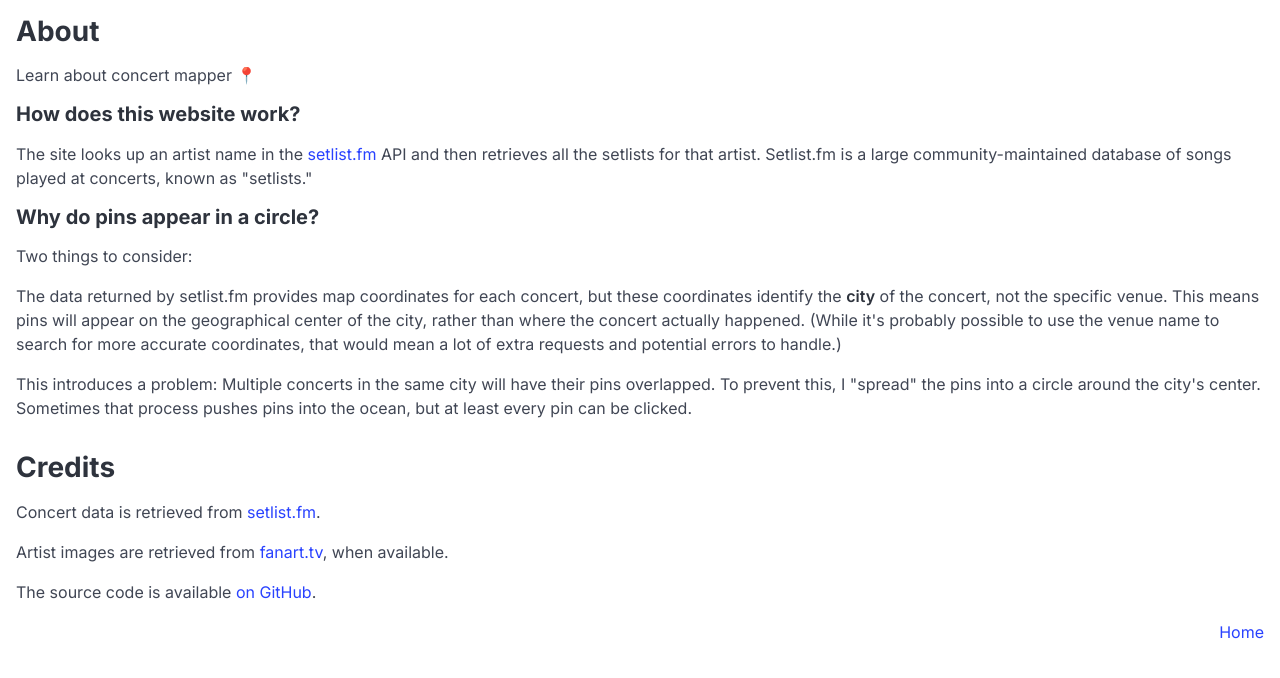
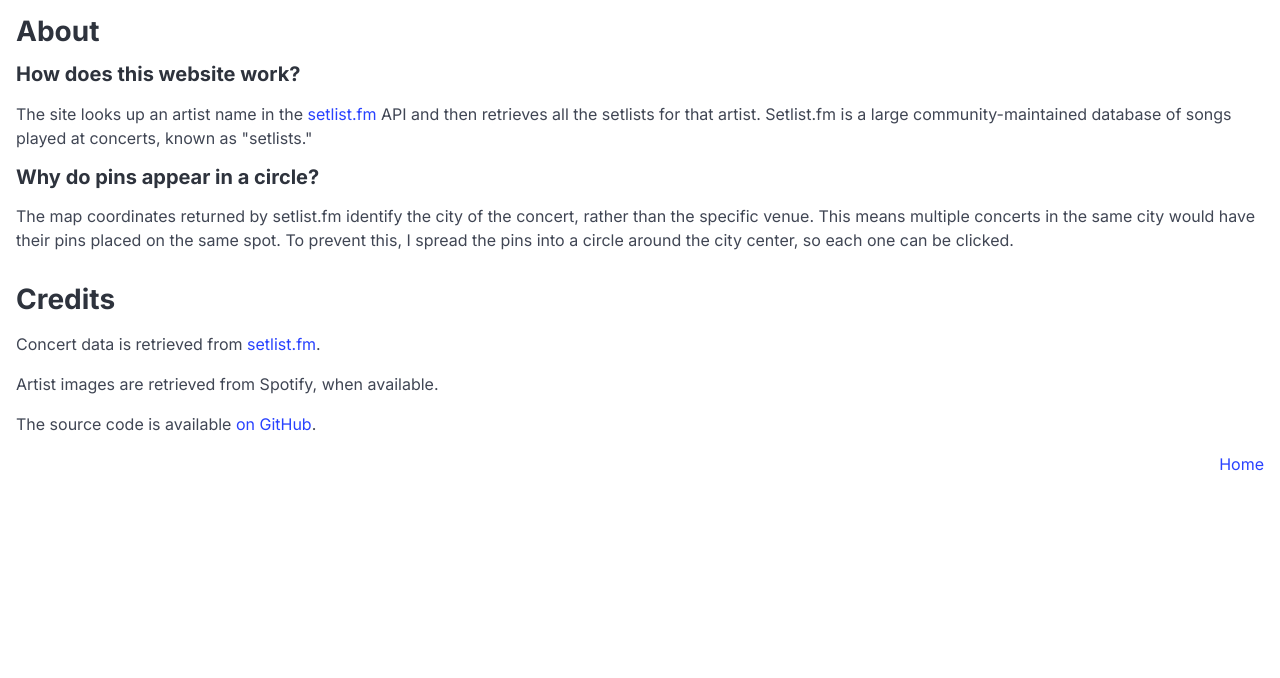
Before and after one commit to sameerdash2/concert-mapper, a Vue app in the folder client/: page /about in a window 1280 px wide. Shown: the top 678 px of the page. Built offline with nearby package versions, Linux system fonts and the light colour scheme.

Commit message:
Shorten about page

```diff
--- a/client/src/AboutView.vue
+++ b/client/src/AboutView.vue
@@ -2,8 +2,6 @@
 <template>
   <div class="cell p-4">
     <h2>About</h2>
-
-    <p>Learn about concert mapper 📍</p>
 
     <h4>How does this website work?</h4>
     <p>
@@ -11,13 +9,11 @@
     </p>
 
     <h4>Why do pins appear in a circle?</h4>
-    <p>Two things to consider:</p>
-    <p>The data returned by setlist.fm provides map coordinates for each concert, but these coordinates identify the <strong>city</strong> of the concert, not the specific venue. This means pins will appear on the geographical center of the city, rather than where the concert actually happened. (While it's probably possible to use the venue name to search for more accurate coordinates, that would mean a lot of extra requests and potential errors to handle.)</p>
-    <p>This introduces a problem: Multiple concerts in the same city will have their pins overlapped. To prevent this, I "spread" the pins into a circle around the city's center. Sometimes that process pushes pins into the ocean, but at least every pin can be clicked.</p>
+    <p>The map coordinates returned by setlist.fm identify the city of the concert, rather than the specific venue. This means multiple concerts in the same city would have their pins placed on the same spot. To prevent this, I spread the pins into a circle around the city center, so each one can be clicked.</p>
 
     <h2>Credits</h2>
     <p>Concert data is retrieved from <a href="https://www.setlist.fm/">setlist.fm</a>.</p>
-    <p>Artist images are retrieved from <a href="https://fanart.tv/">fanart.tv</a>, when available.</p>
+    <p>Artist images are retrieved from Spotify, when available.</p>
     <p>The source code is available <a href="https://github.com/sameerdash2/concert-mapper">on GitHub</a>.</p>
 
     <div class="cell has-text-right">
```
